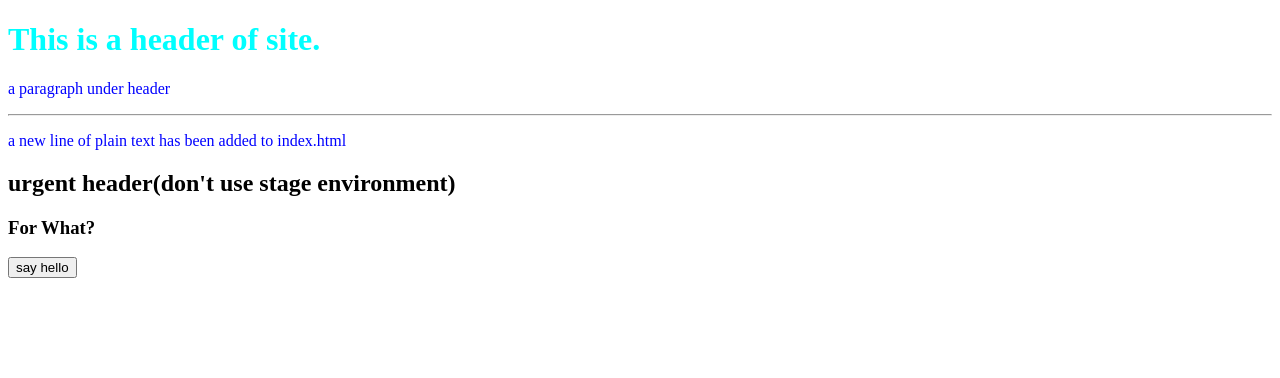
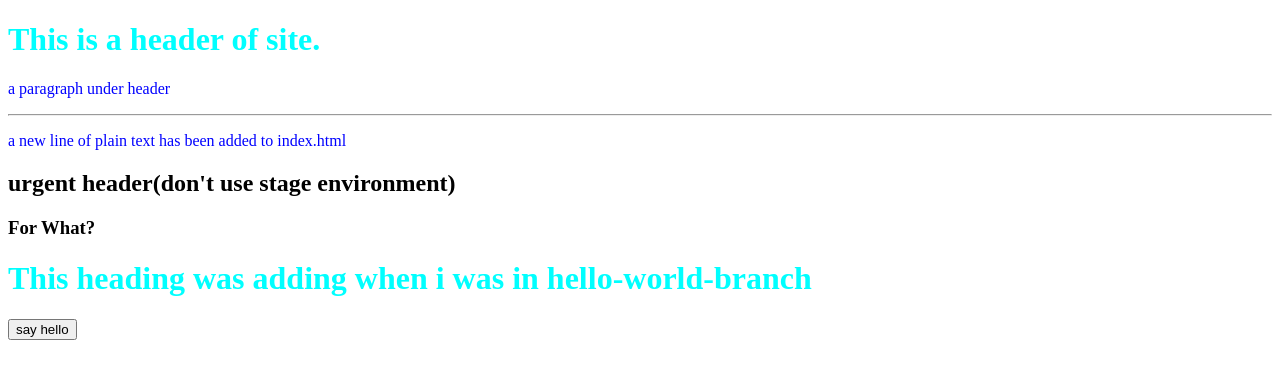
Before and after one commit to SepehrMahmoud-i/hello-world, a plain HTML site: page index.html in a window 1280 px wide. Drawn offline with Linux system fonts and the light colour scheme.

Commit message:
Added header to hello world

```diff
--- a/index.html
+++ b/index.html
@@ -11,6 +11,7 @@
   <p>a new line of plain text has been added to index.html</p>
   <h2>urgent header(don't use stage environment)</h2>
   <h3>For What?</h3>
+  <h1>This heading was adding when i was in hello-world-branch</h1>
   <button onclick="sayHello()">say hello</button>
   <script src="JS.js"></script>
 </body>
```
